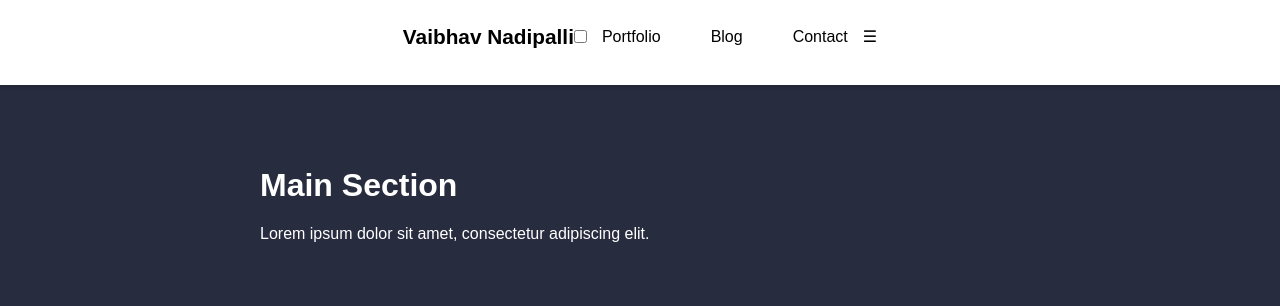
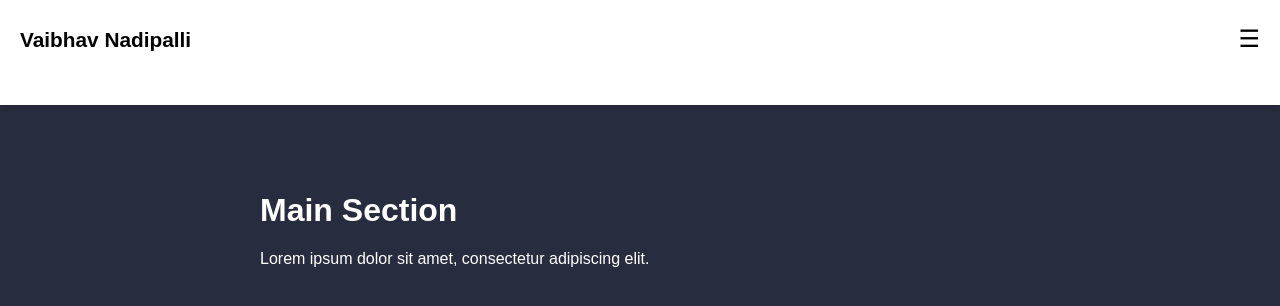
Before and after one commit to Vaibhav-Nadipalli/vaibhav-nadipalli.github.io, a Jekyll site: the page built from index.markdown, in a window 1280 px wide. Shown: the top 306 px of the page. Built offline with Jekyll 4.4.1, drawn with Linux system fonts in a browser that asks for light colours.

Commit message:
Update styles.css

```diff
--- a/assets/css/styles.css
+++ b/assets/css/styles.css
@@ -25,13 +25,14 @@
     z-index: 1000;
     padding: 20px 0; /* Vertical padding */
     box-shadow: 0 2px 5px rgba(0,0,0,0.2);
-    height: 85px; /* Increased height by 10 pixels */
+    height: 105px; /* Increased height by 20 pixels */
 }
 
 .nav-container {
     display: flex;
-    justify-content: center; /* Center items horizontally */
+    justify-content: space-between;
     align-items: center;
+    padding: 0 20px; /* Horizontal padding */
 }
 
 .nav-title {
@@ -39,6 +40,19 @@
     color: #000; /* Black color */
     margin: 0; /* Reset margin */
     padding: 0; /* Reset padding */
+}
+
+.nav-toggle {
+    display: none; /* Hide by default */
+}
+
+.nav-toggle-label {
+    font-size: 1.5em;
+    cursor: pointer;
+}
+
+nav {
+    display: none;
 }
 
 .nav-links {
@@ -66,10 +80,15 @@
     color: #000; /* Black text on hover */
 }
 
+/* Show nav links when checkbox is checked */
+.nav-toggle:checked + nav {
+    display: block;
+}
+
 /* Main content area */
 main {
     max-width: 800px;
-    margin: 100px auto 20px; /* Adjusted margin to account for fixed header */
+    margin: 125px auto 20px; /* Adjusted margin to account for fixed header */
     padding: 20px;
     background-color: #282c3f; /* Dark navy background */
     color: #fff;
@@ -85,3 +104,41 @@
     margin-bottom: 10px;
     color: #fff; /* White text */
 }
+
+/* Media query for mobile */
+@media (max-width: 768px) {
+    .nav-container {
+        padding: 0 10px; /* Adjusted padding for mobile */
+    }
+
+    .nav-title {
+        font-size: 1.1em; /* Smaller font size for mobile */
+    }
+
+    .nav-toggle {
+        display: none; /* Hide checkbox toggle initially */
+    }
+
+    .nav-toggle-label {
+        display: block; /* Display hamburger menu label */
+    }
+
+    nav {
+        position: absolute;
+        top: 100%; /* Position dropdown below header */
+        left: 0;
+        width: 100%;
+        background-color: #fff; /* White background */
+        padding: 10px 0; /* Vertical padding */
+        box-shadow: 0 2px 5px rgba(0,0,0,0.2);
+    }
+
+    .nav-links {
+        flex-direction: column;
+        align-items: center;
+    }
+
+    .nav-links li {
+        margin: 10px 0; /* Adjusted margin for mobile */
+    }
+}
```
